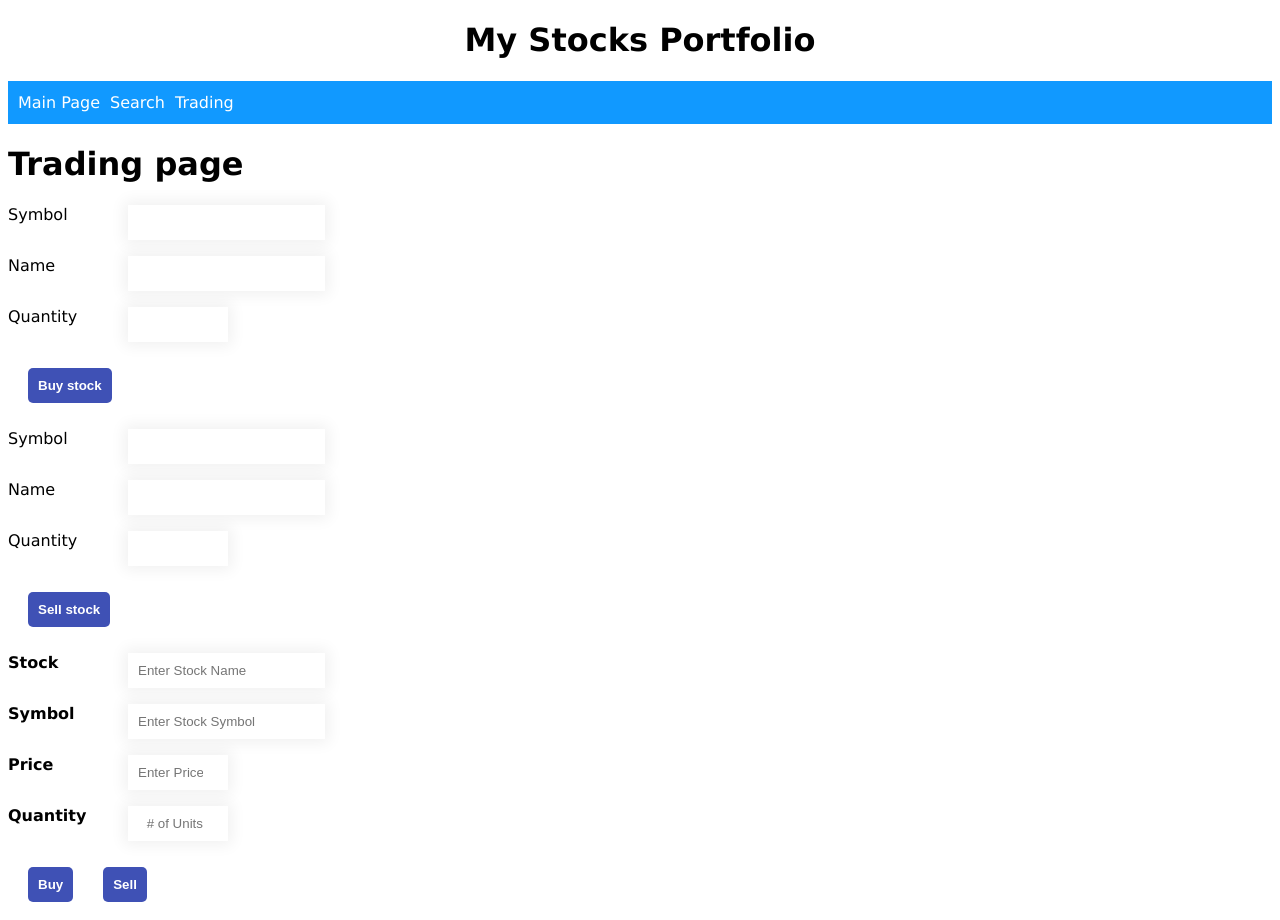
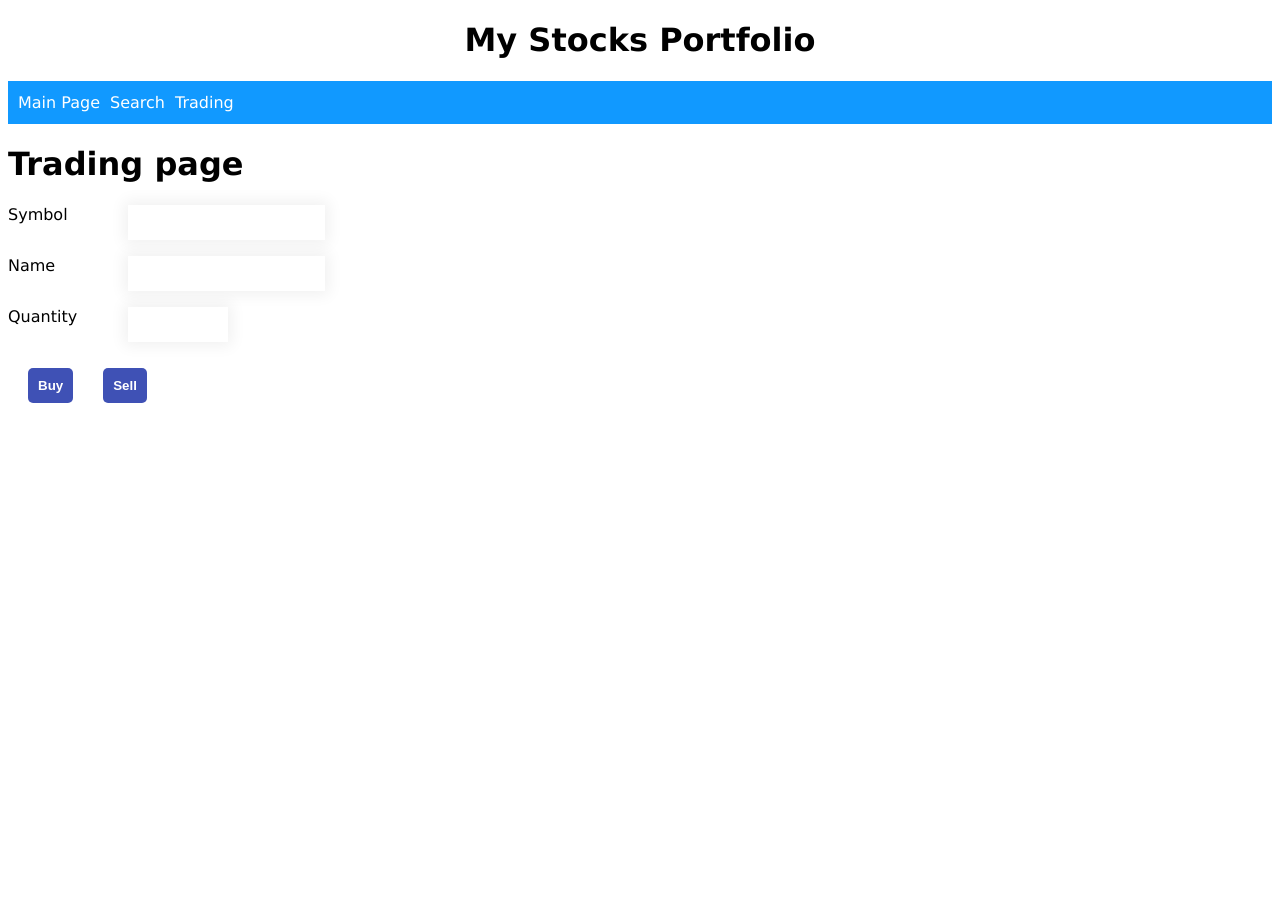
Before and after one commit to lim147/stock-protfolio, an Angular app in the folder stockUI/: page /trading in a window 1280 px wide. After the commit the page ends 800 px from the top, so only its background shows below. Built offline with nearby package versions, Linux system fonts and the light colour scheme.

Commit message:
add change on trading page

```diff
--- a/stockUI/src/app/tradingpage/tradingpage.component.html
+++ b/stockUI/src/app/tradingpage/tradingpage.component.html
@@ -1,90 +1,29 @@
 <h1>Trading page</h1>
 
 <!-- Buy a stock: -->
-<form #f="ngForm" (ngSubmit)="  buyStock(f)">
+<form #f="ngForm" (ngSubmit)="tradeStock($event.submitter.id, f)">
     <p>
         <label>Symbol</label>
-        <input type="text" [(ngModel)]="stockToBuySymbol" name="stockToBuySymbol" required>
+        <input type="text" [(ngModel)]="stockSymbol" name="stockSymbol" required>
     </p>
     <p>
         <label>Name</label>
-        <input type="text" [(ngModel)]="stockToBuyName" name="stockToBuyName" required>
+        <input type="text" [(ngModel)]="stockName" name="stockName" required>
     </p>
+    <!-- <p>
+        <label>Price</label>
+        <input type="number" [(ngModel)]="stockPrice" name="stockPrice" required>
+    </p> -->
     <p>
         <label>Quantity</label>
-        <input type="number" [(ngModel)]="stockToBuyQty" name="stockToBuyQty" required>
+        <input type="number" [(ngModel)]="stockQty" name="stockQty" required>
     </p>
-    <p>
-        <button type="submit">Buy stock</button>
-    </p>
-    <ng-container *ngIf="buyMessageDisplay">
-        <p>Buy stock success.</p>
+    <div class=""cntr>
+        <button id="buy" type="submit" [disabled]="!f.valid">Buy</button>
+        <button id="sell" type="submit" [disabled]="!f.valid">Sell</button>
+    </div>
+
+    <ng-container *ngIf="messageDisplay">
+        <p>{{tradingType}} stock success.</p>
     </ng-container>
 </form>
-
-
-
-<!-- Sell a stock: -->
-<form #f="ngForm" (ngSubmit)="  sellStock(f)">
-    <p>
-        <label>Symbol</label>
-        <input type="text" [(ngModel)]="stockToSellSymbol" name="stockToSellSymbol" required>
-    </p>
-    <p>
-        <label>Name</label>
-        <input type="text" [(ngModel)]="stockToSellName" name="stockToSellName" required>
-    </p>
-    <p>
-        <label>Quantity</label>
-        <input type="number" [(ngModel)]="stockToSellQty" name="stockToSellQty" required>
-    </p>
-    <p>
-        <button type="submit">Sell stock</button>
-    </p>
-    <ng-container *ngIf="sellMessageDisplay">
-        <p>Sell stock success.</p>
-    </ng-container>
-</form>
-
-
-<!-- <p>tradingpage works!</p> -->
-
-<!-- (ngSubmit)="add(f)" -->
-<form #f="ngForm" id="tradingform" >
-    <!-- <p>
-        <label>Product</label>
-        <select [(ngModel)]="selectedProduct" name="product">
-            <option *ngFor="let product of products" [ngValue]="product"></option>
-        </select>
-    </p> -->
-    <p>
-        <label for="stockname"><b>Stock</b></label>
-        <input type="text" placeholder="Enter Stock Name" name="stockname" required>
-    </p>
-
-    <p>
-        <label for="stocksymbol"><b>Symbol</b></label>
-        <input type="text" placeholder="Enter Stock Symbol" name="stocksymbol" required>
-    </p>
-
-    <p>
-        <label for="quantity"><b>Price</b></label>
-        <input type="number" placeholder="Enter Price" name="quantity" required>
-    </p>
-
-    <p>
-        <label for="quantity"><b>Quantity</b></label>
-        <input type="number" placeholder="# of Units" name="quantity" required>
-    </p>
-
-    <!-- <p>
-        <label>Quantity</label>
-        <input type="number" [(ngModel)]="quantity" name="quantity" required>
-    </p> -->
-
-    <div class=""cntr>
-        <button id="buybtn" type="submit" [disabled]="!f.valid">Buy</button>
-
-        <button id="sellbtn" type="submit" [disabled]="!f.valid">Sell</button>
-    </div>
-</form>
--- a/stockUI/src/app/tradingpage/tradingpage.component.ts
+++ b/stockUI/src/app/tradingpage/tradingpage.component.ts
@@ -11,35 +11,43 @@ import { NgForm } from '@angular/forms';
 export class TradingpageComponent {
   stocks! : Array<Stock>;
 
-  stockToBuyName! : string;
-  stockToBuyQty! : number;
-  stockToBuySymbol! : string;
-  buyMessageDisplay : boolean = false;
+  stockName! : string;
+  stockQty! : number;
+  stockSymbol! : string;
 
-  stockToSellName! : string;
-  stockToSellQty! : number;
-  stockToSellSymbol! : string;
-  sellMessageDisplay : boolean = false;
+  tradingType! : string;
+  messageDisplay : boolean = false;
 
   constructor(private stockService : StockService) { }
 
   ngOnInit(): void {
   }
 
+  tradeStock(type : String, form: NgForm){
+    if (type == 'buy'){
+      this.buyStock(form);
+      this.tradingType = 'buy';
+    }
+    if (type == 'sell'){
+      this.sellStock(form);
+      this.tradingType = 'sell';
+    }
+  }
+
   buyStock(form: NgForm){
-    this.stockService.buyStock(this.stockToBuySymbol, this.stockToBuyName, this.stockToBuyQty).subscribe({
+    this.stockService.buyStock(this.stockSymbol, this.stockName, this.stockQty).subscribe({
       next: (data:any) => this.stocks.push(data),
       error: (_:any)  => console.log("Error")
     });
-    this.buyMessageDisplay = true;
+    this.messageDisplay = true;
   }
 
   sellStock(form: NgForm){
-    this.stockService.sellStock(this.stockToSellSymbol, this.stockToSellName, this.stockToSellQty).subscribe({
+    this.stockService.sellStock(this.stockSymbol, this.stockName, this.stockQty).subscribe({
       next: (data:any) => this.stocks.push(data),
       error: (_:any)  => console.log("Error")
     });
-    this.sellMessageDisplay = true;
+    this.messageDisplay = true;
   }
 
 
```
